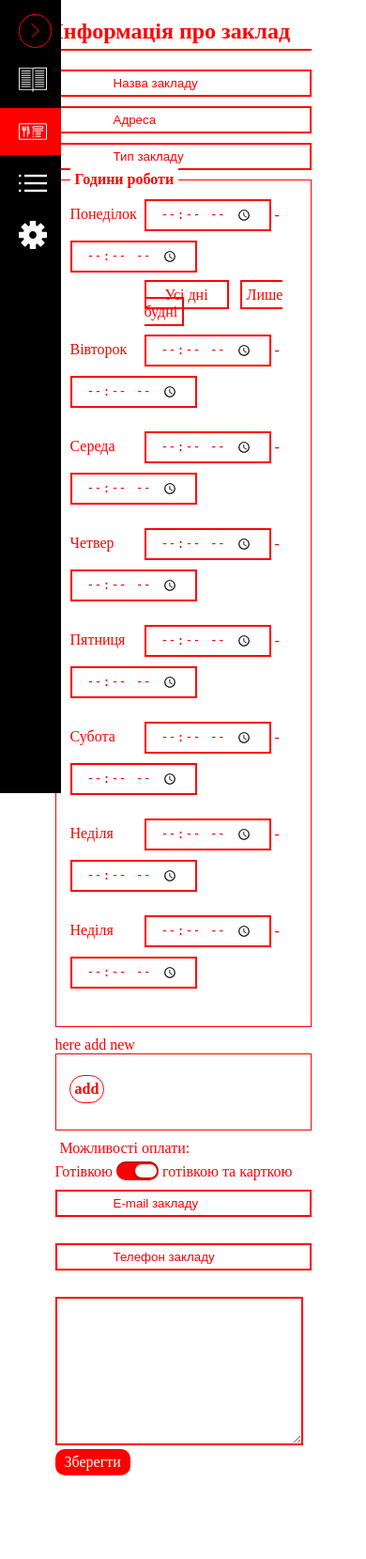
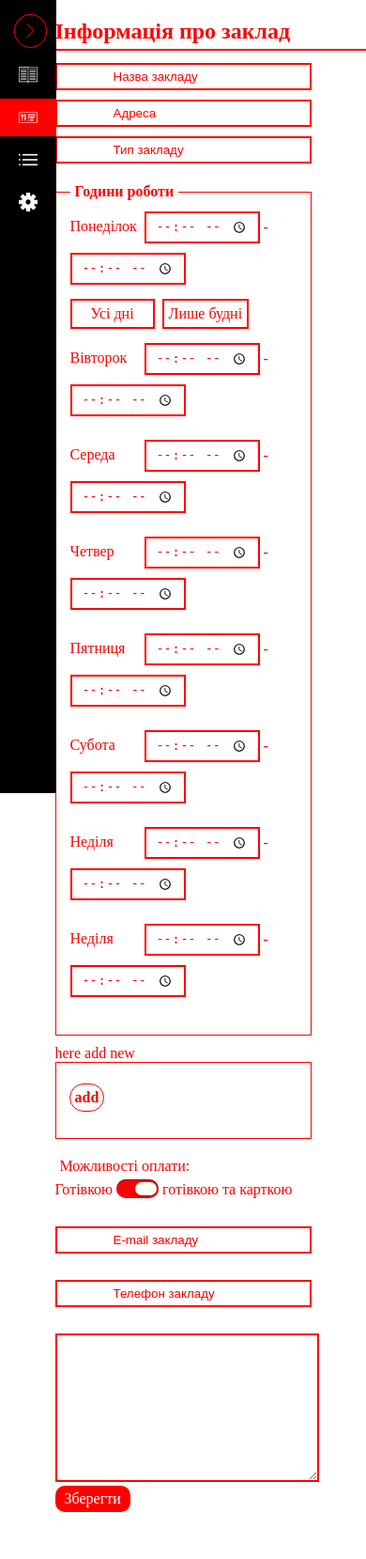
Before and after one commit to Jarogam/Jarogam.github.io, a PHP site: page / in a window 390 px wide; the page is wider, and only the part inside the window is pictured. Shown: that part at 94% size. Before the commit the page ends 1570 px from the top of that part, so only its background shows below. Run offline with PHP 8.4, Linux system fonts and the light colour scheme.

Commit message:
fixed bugs

```diff
--- a/presto/css/main.css
+++ b/presto/css/main.css
@@ -9,7 +9,7 @@ input, textarea{
     background:#000;
     height: 100%;
     z-index: 10;
-    width: 65px;
+    width: 60px;
     transition: all .3s cubic-bezier(.08,.81,.87,.71);
 }
 .open-menu{
@@ -19,7 +19,7 @@ input, textarea{
     transform: rotate(360deg);
 }
 .open_left-menu{
-    width: 210px;
+    width: 180px;
     transition: all .3s cubic-bezier(.08,.81,.87,.71);
 }
 /* #hidesection{
@@ -61,7 +61,7 @@ input, textarea{
     margin-top: 0px;
 }
 .left-menu ul li a img{
-   width: 30px;
+   width: 20px;
 }
 .left-menu ul li:nth-child(2){
     background:red;
@@ -87,6 +87,7 @@ input, textarea{
 .right-content h2:after{
     content:"";
     margin-top:5px;
+    position: absolute;
     width:100%;
     height:2px;
     background-color:red;
@@ -105,7 +106,7 @@ input, textarea{
 .right-content_form-hours{
     border:1px solid red;
     padding:15px;
-    margin-top:5px;
+    margin-top:30px;
     margin-bottom:10px;
     position:relative;
 }
@@ -137,6 +138,9 @@ input, textarea{
 }
 .right-content_form-atmosph_add{
     font-weight:800;
+}
+.right-content_form-payment{
+    margin: 20px 0;
 }
 .right-content_form-payment span{
     display:inline-block
@@ -180,6 +184,8 @@ input, textarea{
 }
 .right-content form textarea{
     border:2px solid red;
+    width: 100%;
+    max-width: 935px;
 }
 .right-content_form-payment_submit{
     display:inline-block;
@@ -190,6 +196,7 @@ input, textarea{
     padding:5px 10px;
     text-align:center
 }
+
 @media (min-width:575.98px){
     .container{
         max-width:540px;
@@ -250,11 +257,31 @@ footer{
     background-color: red;
     color: #fff;
 }
-
-
-/* Login page */
+@media(max-width: 437px){
+    .right-content ul li span{
+        display: block;
+    }
+    .right-content_form-hours_days{
+        display: flex;
+        margin-left: 0px;
+    }
+    .right-content_form-hours input[type="time"]{
+        padding: 5px 10px;
+    }
+}
+@media(max-width: 360px){
+    .right-content_form-hours input[type="time"]{
+        display: block;
+    }
+}
+/* __________________________________________________________________ */
+/* ______________________  Login page ______________________*/
+/* __________________________________________________________________ */
 .login-form{
-    margin-top: 150px;
+    display: flex;
+    justify-content: center;
+    align-items: center;
+    height: -webkit-fill-available;
 }
 .login-form_logo{
     text-align: center;
@@ -275,6 +302,7 @@ footer{
     margin: auto;
     margin-bottom: 15px;
     border: 2px solid red;
+    color: red;
     padding: 10px 100px;
 }
 .login-form form input::placeholder{
@@ -318,7 +346,14 @@ footer{
     }
 }
 
-/* Page review */
+
+
+/* __________________________________________________________________ */
+/* ______________________  Page review ______________________*/
+/* __________________________________________________________________ */
+
+
+
 .right-content_tooltip{
     display: inline-block;
     width: 45%;
--- a/presto/index.html
+++ b/presto/index.html
@@ -111,7 +111,7 @@
                     <span>готівкою та карткою</span>
                 </div>
 
-                <input type="email" placeholder="E-mail закладу"><br>
+                <input type="mail" placeholder="E-mail закладу"><br>
                 <input type="tel" placeholder="Телефон закладу"><br>
                 <textarea id="" cols="30" rows="10"></textarea><br>
                 <a href="#" class="right-content_form-payment_submit">Зберегти</a>
@@ -129,15 +129,6 @@
 
 
 <script src='js/jquery-3.3.1.min.js'></script>
-<!--
-<script src="js/jquery-3.3.1.slim.min.js"></script>
-<script src="js/jquery.popupoverlay.min.js"></script>
-<script src="js/tubslet.js"></script>
-<script src="js/swiper.min.js"></script>
-<script src="js/jquery.fancybox.min.js"></script>
-<script src="js/imask.js"></script>
-<script src="js/jquery.validate.min.js"></script>
-<script src="https://cdnjs.cloudflare.com/ajax/libs/snap.svg/0.4.1/snap.svg-min.js"></script> -->
 <script src="js/main.js"></script>
 
 
--- a/presto/login.html
+++ b/presto/login.html
@@ -7,7 +7,7 @@
     <link rel="stylesheet" href="css/main.css">
     <title>Document</title>
 </head>
-<body>
+<body >
     <section class="login-form">
         <div class="container">
             <div class="login-form_logo">
```
